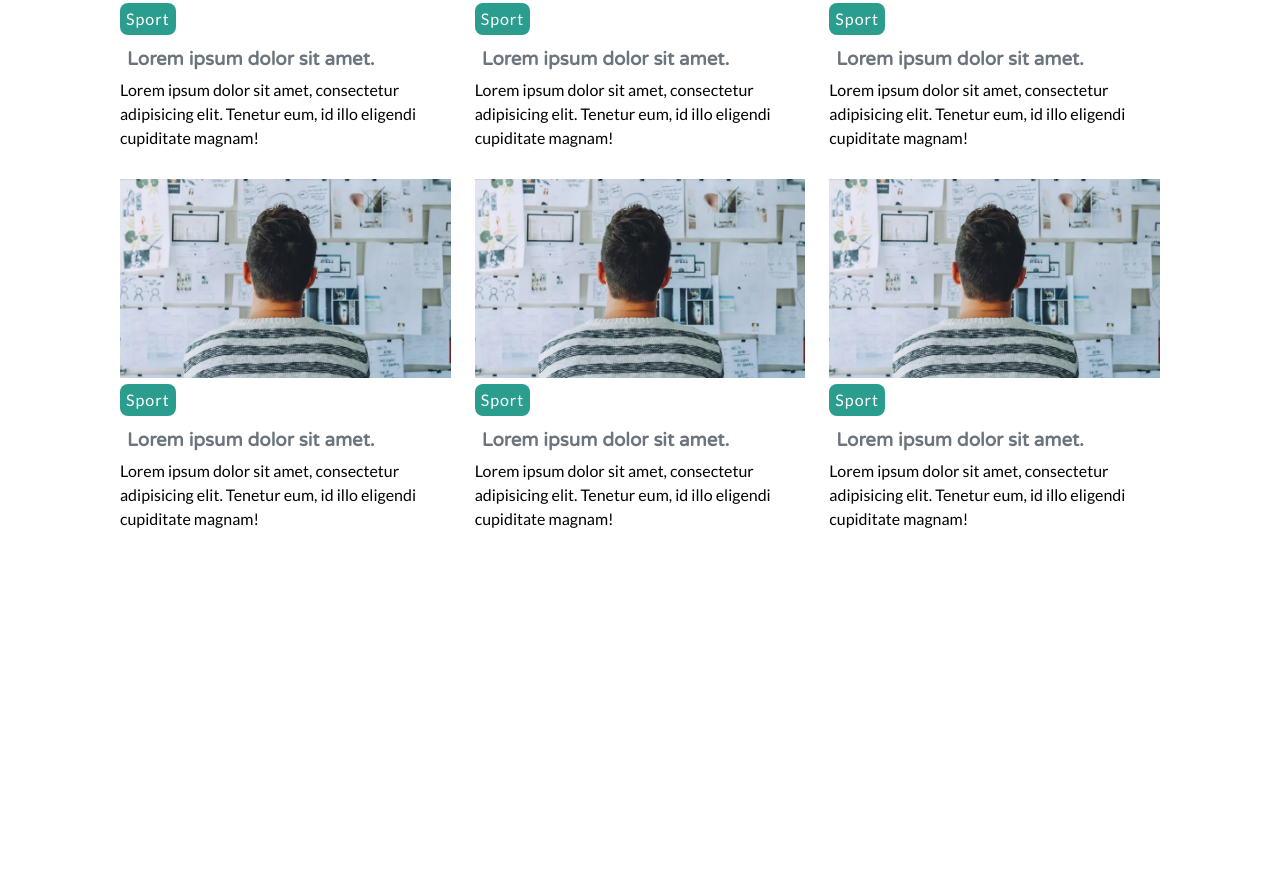
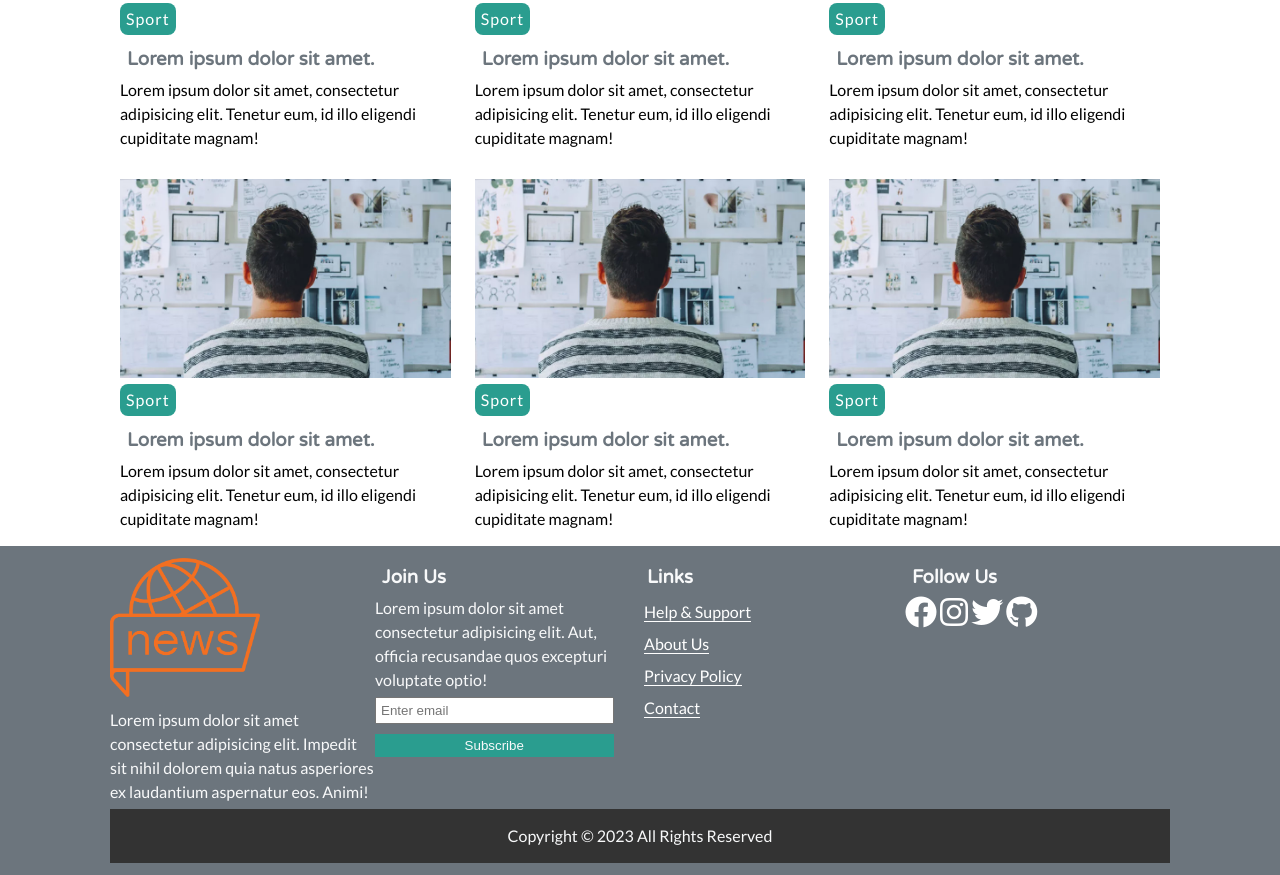
Before and after one commit to HuseinliAli/News-Site, a plain HTML site: page index.html in a window 1280 px wide. Shown: the part 777-1652 px from the top of the page. Before the commit the page ends 1323 px from the top, so only its background shows below. Drawn offline with Linux system fonts and the light colour scheme.

Commit message:
Footer is ready.

```diff
--- a/css/style.css
+++ b/css/style.css
@@ -368,3 +368,41 @@ p {
   grid-template-columns: repeat(3, 1fr);
   gap: 0.4rem;
 }
+
+/* footer */
+#main-footer img {
+  width: 150px;
+}
+#main-footer a {
+  color: #fff;
+}
+#main-footer .footer-container {
+  display: grid;
+  grid-template-columns: repeat(4, 1fr);
+}
+#main-footer .footer-container > *:last-child {
+  background-color: #333;
+  grid-column: 1 / span 4;
+  text-align: center;
+  padding: 1rem;
+}
+#main-footer .footer-container input[type="email"] {
+  width: 90%;
+  padding: 0.4rem;
+}
+#main-footer .footer-container input[type="submit"] {
+  width: 90%;
+  margin-top: 1rem;
+  padding: 0.4rem;
+}
+#main-footer .footer-container ul li {
+  width: 100%;
+  padding: 0.4rem;
+}
+#main-footer .footer-container ul li a {
+  border-bottom: 1px solid;
+  width: 90%;
+}
+#main-footer .footer-container ul li a:hover {
+  color: #e76f51;
+}
--- a/index.html
+++ b/index.html
@@ -136,5 +136,59 @@
         </div>
       </div>
     </section>
+
+    <footer id="main-footer" class="bg-dark pt-5 pb-5">
+      <div class="container footer-container">
+        <div>
+          <img src="/img/logo.png" alt="" />
+          <p>
+            Lorem ipsum dolor sit amet consectetur adipisicing elit. Impedit sit
+            nihil dolorem quia natus asperiores ex laudantium aspernatur eos.
+            Animi!
+          </p>
+        </div>
+
+        <div>
+          <h3>Join Us</h3>
+          <p>
+            Lorem ipsum dolor sit amet consectetur adipisicing elit. Aut,
+            officia recusandae quos excepturi voluptate optio!
+          </p>
+
+          <form action="">
+            <input type="email" name="" id="" placeholder="Enter email" />
+            <input
+              type="submit"
+              value="Subscribe"
+              class="btn btn-block btn-secondary"
+            />
+          </form>
+        </div>
+
+        <div>
+          <h3>Links</h3>
+          <ul>
+            <li><a href="#">Help & Support</a></li>
+            <li><a href="#">About Us</a></li>
+            <li><a href="#">Privacy Policy</a></li>
+            <li><a href="#">Contact</a></li>
+          </ul>
+        </div>
+
+        <div>
+          <h3>Follow Us</h3>
+          <div>
+            <a href=""><i class="fab fa-facebook fa-2x"></i></a>
+            <a href=""><i class="fab fa-instagram fa-2x"></i></a>
+            <a href=""><i class="fab fa-twitter fa-2x"></i></a>
+            <a href=""><i class="fab fa-github fa-2x"></i></a>
+          </div>
+        </div>
+
+        <div>
+          <p>Copyright &copy; 2023 All Rights Reserved</p>
+        </div>
+      </div>
+    </footer>
   </body>
 </html>
```
